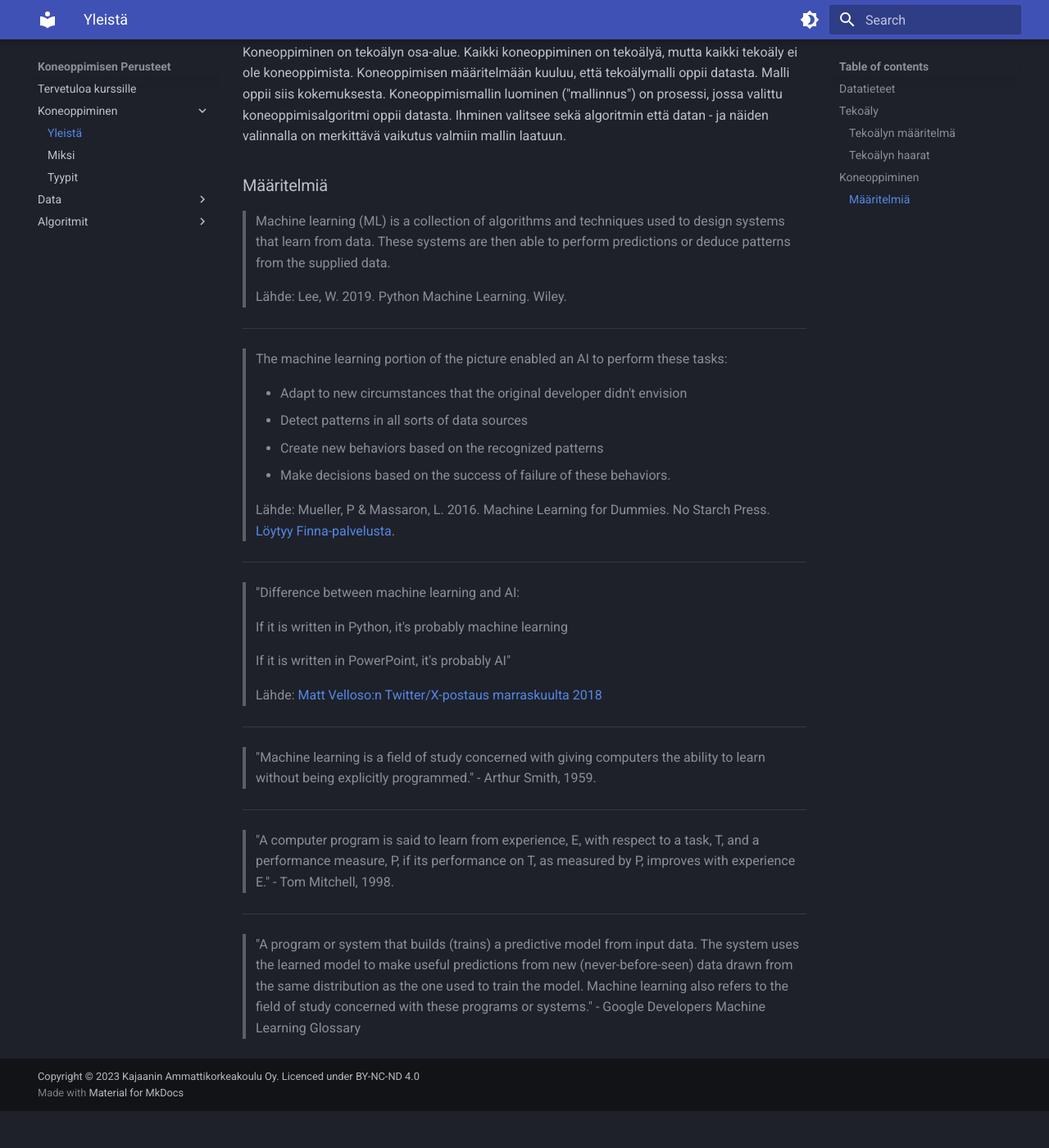
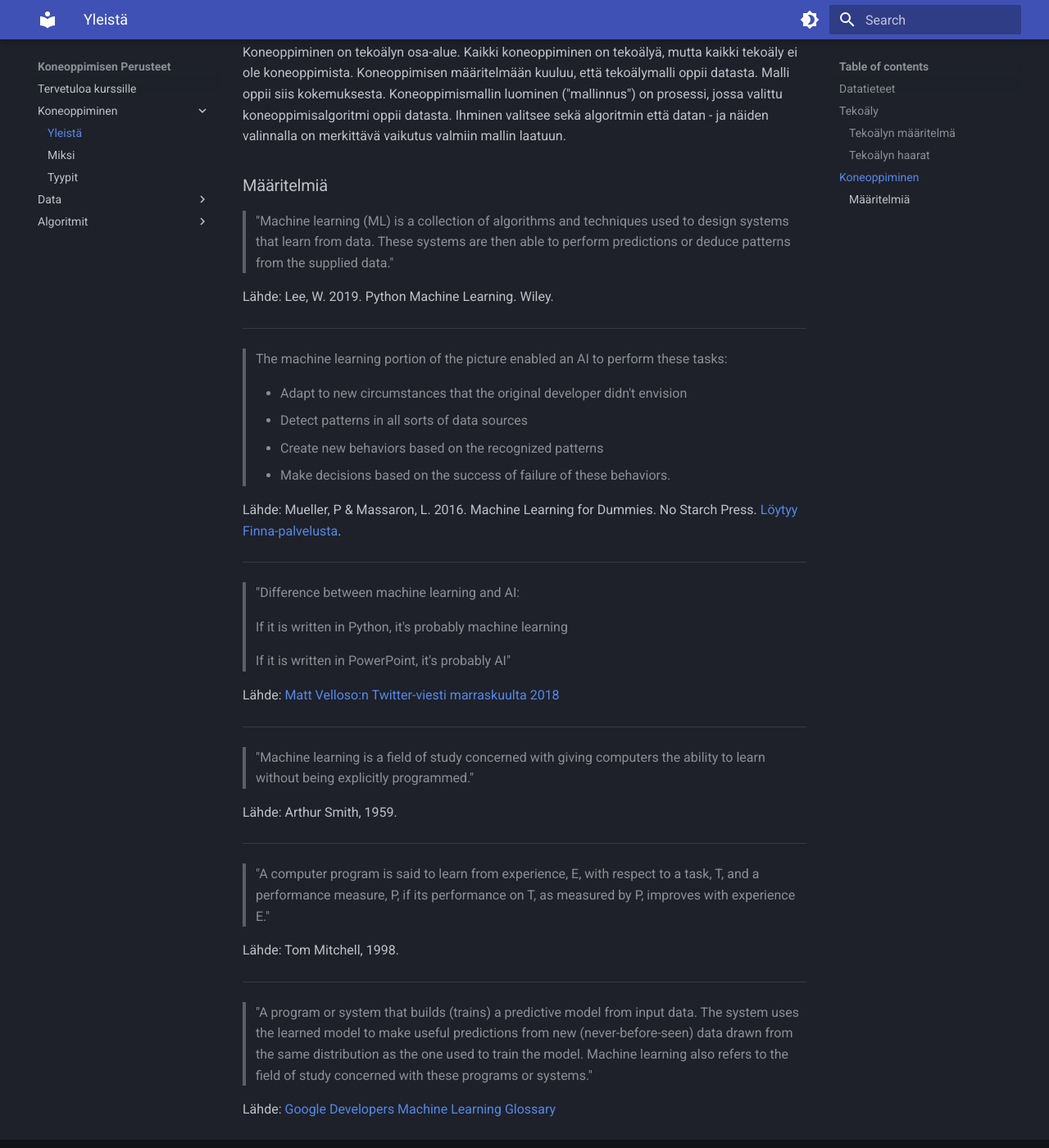
Before and after one commit to sourander/ml-perusteet, an MkDocs documentation site: the page built from docs/koneoppiminen/yleista.md, in a window 1280 px wide and 1400 px high, scrolled down 4362 px. Shown: the whole window at 82% size. Built offline with MkDocs 1.6.1 and Material for MkDocs 9.7.7, drawn with Linux system fonts in a browser that asks for light colours; before the commit the page ends 5717 px from its top, so only the background shows below that.

Commit message:
Add basics of tree learning and reorganize stuff

```diff
--- a/docs/koneoppiminen/yleista.md
+++ b/docs/koneoppiminen/yleista.md
@@ -91,17 +91,23 @@ Koneoppiminen on tekoälyn osa-alue. Kaikki koneoppiminen on tekoälyä, mutta k
 > If it is written in Python, it's probably machine learning
 >
 > If it is written in PowerPoint, it's probably AI"
->
-> Lähde: [Matt Velloso:n Twitter/X-postaus marraskuulta 2018](https://twitter.com/matvelloso/status/1065778379612282885?)
+
+Lähde: [Matt Velloso:n Twitter-viesti marraskuulta 2018](https://twitter.com/matvelloso/status/1065778379612282885?)
 
 ---
 
-> "Machine learning is a field of study concerned with giving computers the ability to learn without being explicitly programmed." - Arthur Smith, 1959.
+> "Machine learning is a field of study concerned with giving computers the ability to learn without being explicitly programmed."
+
+Lähde: Arthur Smith, 1959.
 
 ---
 
-> "A computer program is said to learn from experience, E, with respect to a task, T, and a performance measure, P, if its performance on T, as measured by P, improves with experience E." - Tom Mitchell, 1998.
+> "A computer program is said to learn from experience, E, with respect to a task, T, and a performance measure, P, if its performance on T, as measured by P, improves with experience E."
+
+Lähde: Tom Mitchell, 1998.
 
 ---
 
-> "A program or system that builds (trains) a predictive model from input data. The system uses the learned model to make useful predictions from new (never-before-seen) data drawn from the same distribution as the one used to train the model. Machine learning also refers to the field of study concerned with these programs or systems." - Google Developers Machine Learning Glossary
+> "A program or system that builds (trains) a predictive model from input data. The system uses the learned model to make useful predictions from new (never-before-seen) data drawn from the same distribution as the one used to train the model. Machine learning also refers to the field of study concerned with these programs or systems."
+
+Lähde: [Google Developers Machine Learning Glossary](https://developers.google.com/machine-learning/glossary#m)
```
Also changed, not shown: other parts of docs/koneoppiminen/yleista.md (+5 -5 lines), docs/algoritmit/linear/linear.md (renamed from docs/algoritmit/regressio/linear.md, +1 -1 lines), docs/algoritmit/linear/logarithmic.md (added, +1 -0 lines), docs/algoritmit/puut/intuitio.md (added, +59 -0 lines), docs/data/korrelaatio.md (+15 -0 lines), docs/algoritmit/.pages, docs/algoritmit/distance/knn.md (renamed from docs/algoritmit/luokittelu/knn.md), docs/algoritmit/puut/puu.md (renamed from docs/algoritmit/puut/todo.md), docs/images/optimization_overfitting.png (added), 1 other file.
